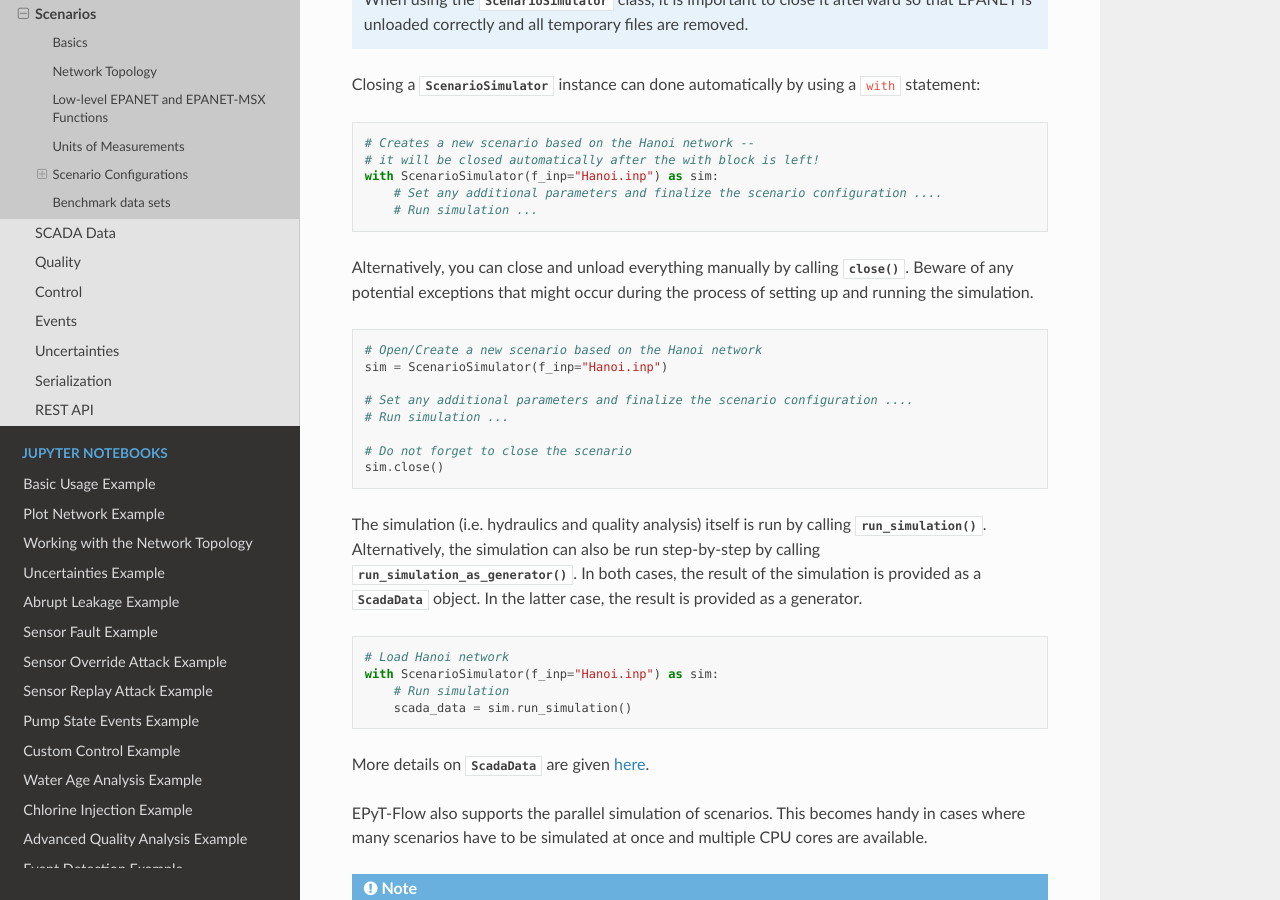
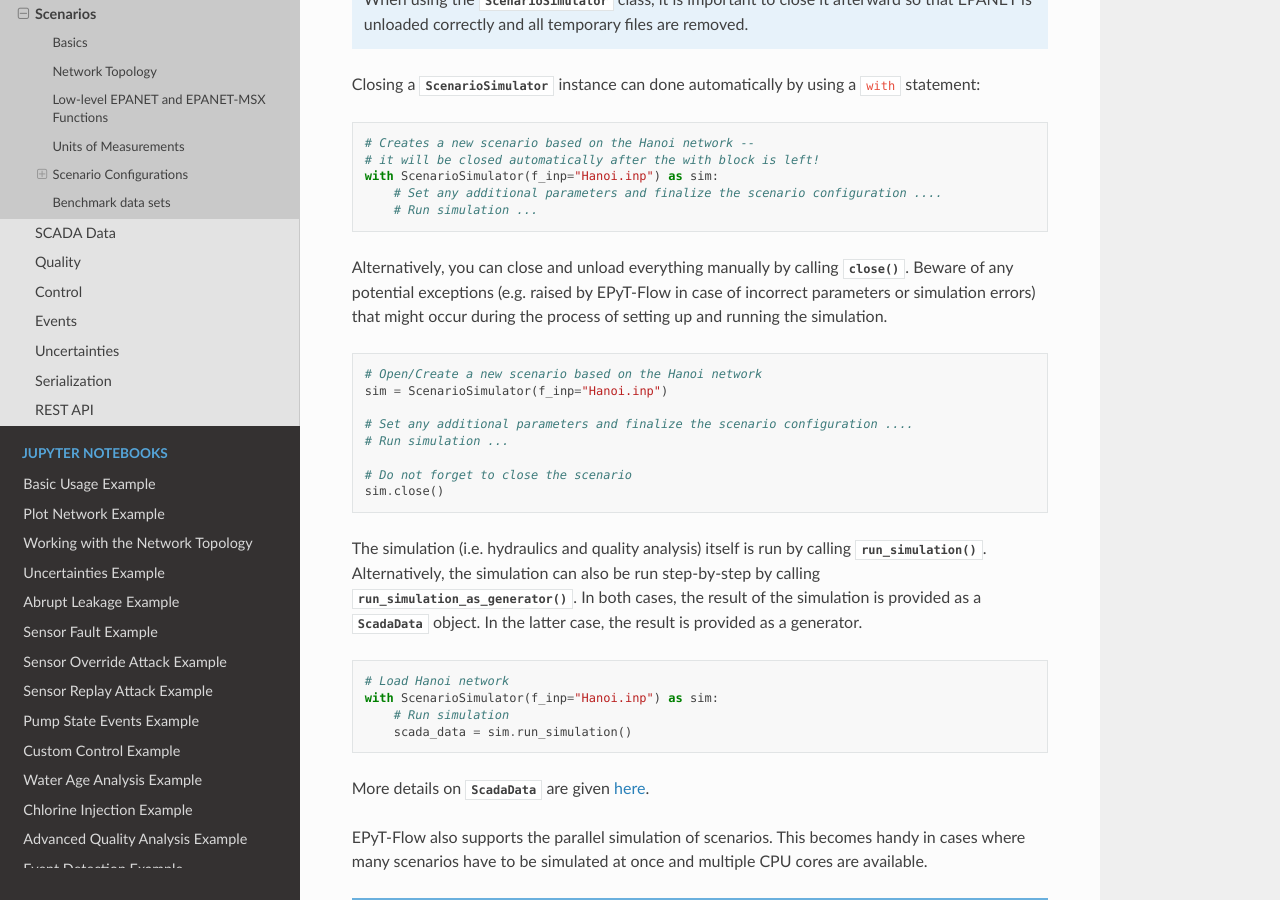
Before and after one commit to WaterFutures/EPyT-Flow, a Sphinx documentation site: the page built from docs/tut.scenarios.rst, in a window 1280 px wide and 900 px high, scrolled down 561 px. Built offline with Sphinx 7.4.7 and the Read the Docs theme 3.1.0, drawn with Linux system fonts in a browser that asks for light colours.

Commit message:
#20 Doc: Add details about the source of potential exceptions

```diff
--- a/docs/tut.scenarios.rst
+++ b/docs/tut.scenarios.rst
@@ -44,8 +44,8 @@ instance can done automatically by using a ``with`` statement:
 
 Alternatively, you can close and unload everything manually by calling
 :func:`~epyt_flow.simulation.scenario_simulator.ScenarioSimulator.close`.
-Beware of any potential exceptions that might occur during the process of setting up and running
-the simulation.
+Beware of any potential exceptions (e.g. raised by EPyT-Flow in case of incorrect parameters or
+simulation errors) that might occur during the process of setting up and running the simulation.
 
 .. code-block:: python
 
```
